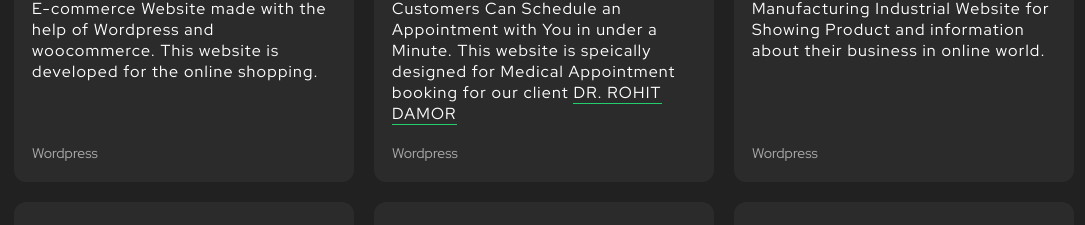
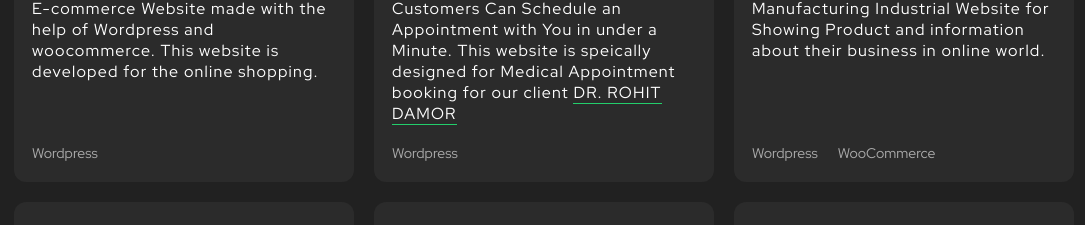
Before and after one commit to CodeVinayak/Portfolio-v2, a React (Create React App) app: page / in a window 1280 px wide. Shown: the part 1732-1957 px from the top of the page, without its empty margins (96-1181 px from the left). Built offline with nearby package versions, Linux system fonts and the light colour scheme.

Commit message:
Update Portfolio.tsx

```diff
--- a/src/components/Portfolio/Portfolio.tsx
+++ b/src/components/Portfolio/Portfolio.tsx
@@ -83,6 +83,7 @@ export function Portfolio() {
             <footer>
               <ul className="tech-list">
                 <li>Wordpress</li>
+                <li>WooCommerce</li>
               </ul>
             </footer>
           </div>
```
